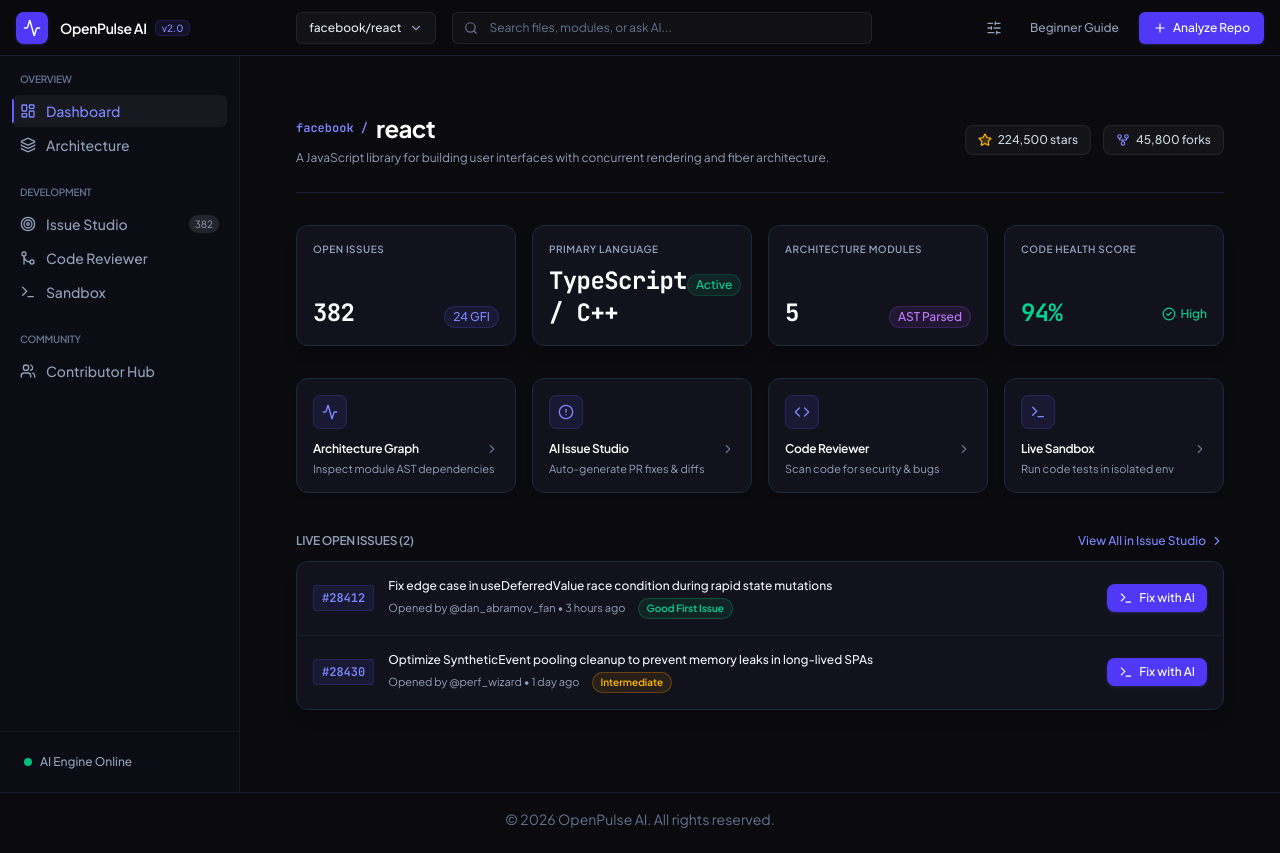
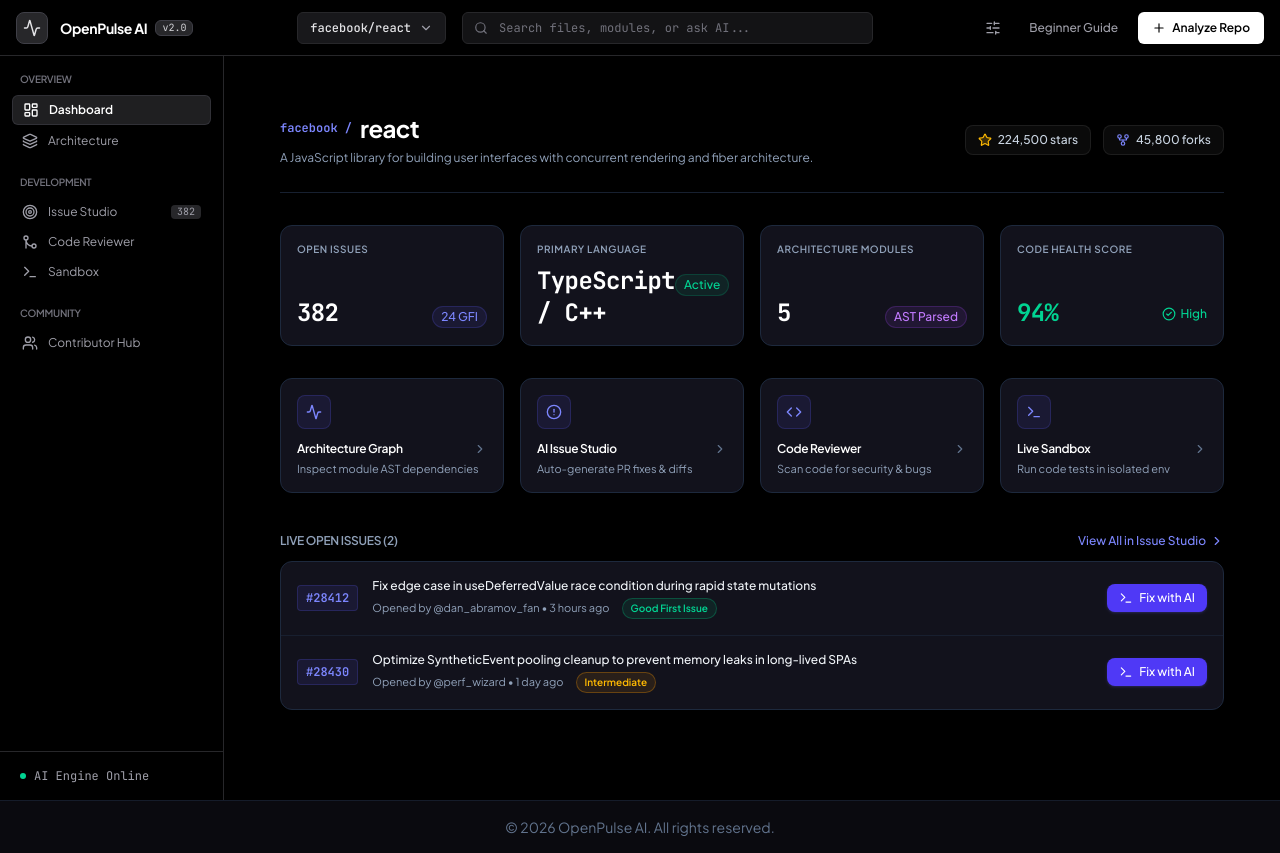
Before and after one commit to aneeshrajdonthi/openpulse-ai, a React (Vite) app: page / in a window 1280 px wide. Built offline with nearby package versions, Linux system fonts and the light colour scheme.

Commit message:
style: overhaul app color scheme to Vercel/Linear obsidian pitch black (#000000) and neutral zinc slate palette

```diff
--- a/src/App.tsx
+++ b/src/App.tsx
@@ -45,7 +45,7 @@
   };
 
   return (
-    <div className="flex flex-col min-h-screen bg-[#0a0a0f] text-slate-200 font-sans selection:bg-indigo-500/30">
+    <div className="flex flex-col min-h-screen bg-black text-zinc-100 font-sans selection:bg-zinc-800">
       {/* Navbar */}
       <Navbar
         repositories={repositories}
--- a/src/components/Navbar.tsx
+++ b/src/components/Navbar.tsx
@@ -34,15 +34,15 @@
   }, []);
 
   return (
-    <nav className="h-14 bg-[#0a0a0f]/90 backdrop-blur-md border-b border-slate-800/80 sticky top-0 z-40 flex items-center justify-between px-4 text-slate-200">
+    <nav className="h-14 bg-black/95 backdrop-blur-md border-b border-zinc-800 sticky top-0 z-40 flex items-center justify-between px-4 text-zinc-200">
       {/* Left section: Logo and Brand */}
       <div className="flex items-center gap-3">
-        <div className="flex items-center justify-center w-8 h-8 rounded-lg bg-indigo-600 text-white shadow-sm shadow-indigo-500/20">
-          <Activity size={18} />
+        <div className="flex items-center justify-center w-8 h-8 rounded-lg bg-zinc-800 border border-zinc-700 text-white shadow-sm">
+          <Activity size={18} className="text-zinc-200" />
         </div>
         <div className="flex items-center gap-2">
-          <span className="font-semibold text-white text-sm tracking-tight">OpenPulse AI</span>
-          <span className="px-1.5 py-0.5 rounded-md bg-indigo-500/10 border border-indigo-500/20 text-indigo-400 text-[10px] font-medium leading-none">
+          <span className="font-bold text-white text-sm tracking-tight">OpenPulse AI</span>
+          <span className="px-1.5 py-0.5 rounded-md bg-zinc-800 border border-zinc-700 text-zinc-300 text-[10px] font-mono leading-none">
             v2.0
           </span>
         </div>
@@ -53,16 +53,16 @@
         <div className="relative" ref={dropdownRef}>
           <button
             onClick={() => setIsRepoDropdownOpen(!isRepoDropdownOpen)}
-            className="flex items-center gap-2 h-8 px-3 rounded-md bg-white/[0.04] hover:bg-white/[0.08] border border-white/[0.08] transition-colors text-xs font-medium text-slate-200"
+            className="flex items-center gap-2 h-8 px-3 rounded-md bg-zinc-900 hover:bg-zinc-800 border border-zinc-800 transition-colors text-xs font-mono font-medium text-zinc-200"
           >
             {selectedRepo ? `${selectedRepo.owner}/${selectedRepo.name}` : 'Select Repository'}
-            <ChevronDown size={14} className="text-slate-400" />
+            <ChevronDown size={14} className="text-zinc-400" />
           </button>
 
           {isRepoDropdownOpen && (
-            <div className="absolute top-full left-0 mt-1 w-64 bg-[#12121c] border border-slate-800 rounded-lg shadow-xl py-1 z-50">
-              <div className="px-3 py-2 border-b border-slate-800/60">
-                <span className="text-[10px] font-semibold text-slate-400 uppercase tracking-wider">Repositories</span>
+            <div className="absolute top-full left-0 mt-1 w-64 bg-zinc-900 border border-zinc-800 rounded-lg shadow-2xl py-1 z-50">
+              <div className="px-3 py-2 border-b border-zinc-800">
+                <span className="text-[10px] font-semibold text-zinc-400 uppercase tracking-wider">Repositories</span>
               </div>
               <div className="max-h-64 overflow-y-auto p-1 space-y-0.5">
                 {repositories.map((repo) => (
@@ -72,24 +72,24 @@
                       onSelectRepo(repo);
                       setIsRepoDropdownOpen(false);
                     }}
-                    className={`w-full flex items-center justify-between px-2.5 py-1.5 text-xs rounded-md transition-colors ${
+                    className={`w-full flex items-center justify-between px-2.5 py-1.5 text-xs rounded-md font-mono transition-colors ${
                       selectedRepo?.id === repo.id
-                        ? 'bg-indigo-600/15 text-indigo-300 font-medium'
-                        : 'text-slate-300 hover:bg-white/[0.05]'
+                        ? 'bg-zinc-800 text-white font-semibold'
+                        : 'text-zinc-300 hover:bg-zinc-800/60'
                     }`}
                   >
                     <span className="truncate">{repo.owner}/{repo.name}</span>
-                    {selectedRepo?.id === repo.id && <Check size={14} className="text-indigo-400" />}
+                    {selectedRepo?.id === repo.id && <Check size={14} className="text-emerald-400" />}
                   </button>
                 ))}
               </div>
-              <div className="p-1 border-t border-slate-800/60">
+              <div className="p-1 border-t border-zinc-800">
                 <button
                   onClick={() => {
                     onOpenNewRepoModal();
                     setIsRepoDropdownOpen(false);
                   }}
-                  className="w-full flex items-center gap-2 px-2.5 py-1.5 text-xs text-indigo-400 hover:bg-indigo-500/10 rounded-md transition-colors font-medium"
+                  className="w-full flex items-center gap-2 px-2.5 py-1.5 text-xs text-zinc-300 hover:bg-zinc-800 rounded-md transition-colors font-medium"
                 >
                   <Plus size={14} />
                   <span>Connect New Repo...</span>
@@ -100,11 +100,11 @@
         </div>
 
         <div className="flex-1 relative flex items-center">
-          <Search size={14} className="absolute left-3 text-slate-500" />
+          <Search size={14} className="absolute left-3 text-zinc-500" />
           <input
             type="text"
             placeholder="Search files, modules, or ask AI..."
-            className="w-full h-8 pl-9 pr-3 bg-white/[0.03] border border-white/[0.08] rounded-md text-xs text-slate-200 placeholder:text-slate-500 focus:outline-none focus:border-indigo-500/50 transition-all"
+            className="w-full h-8 pl-9 pr-3 bg-zinc-900/80 border border-zinc-800 rounded-md text-xs text-zinc-200 placeholder:text-zinc-500 focus:outline-none focus:border-zinc-600 font-mono transition-all"
           />
         </div>
       </div>
@@ -113,20 +113,20 @@
       <div className="flex items-center gap-2">
         <button
           onClick={onOpenAISettings}
-          className="p-2 rounded-md text-slate-400 hover:text-white hover:bg-white/[0.05] transition-colors"
+          className="p-2 rounded-md text-zinc-400 hover:text-white hover:bg-zinc-800 transition-colors"
           title="AI Settings"
         >
           <SlidersHorizontal size={16} />
         </button>
         <button
           onClick={onToggleBeginnerGuide}
-          className="text-xs font-medium text-slate-400 hover:text-slate-200 px-3 h-8 flex items-center transition-colors"
+          className="text-xs font-medium text-zinc-400 hover:text-white px-3 h-8 flex items-center transition-colors"
         >
           Beginner Guide
         </button>
         <button
           onClick={onOpenNewRepoModal}
-          className="h-8 px-3.5 bg-indigo-600 hover:bg-indigo-500 text-white text-xs font-medium rounded-md shadow-sm shadow-indigo-500/20 transition-colors flex items-center gap-1.5"
+          className="h-8 px-3.5 bg-white hover:bg-zinc-200 text-black text-xs font-semibold rounded-md shadow-sm transition-colors flex items-center gap-1.5"
         >
           <Plus size={14} />
           <span>Analyze Repo</span>
--- a/src/components/Sidebar.tsx
+++ b/src/components/Sidebar.tsx
@@ -1,4 +1,3 @@
-// Sidebar.tsx
 import {
   LayoutDashboard,
   Layers,
@@ -41,11 +40,11 @@
   ];
 
   return (
-    <aside className="w-60 h-[calc(100vh-4rem)] sticky top-16 flex flex-col bg-[#0c0c14] border-r border-white/5 shrink-0">
+    <aside className="w-56 h-[calc(100vh-3.5rem)] sticky top-14 flex flex-col bg-black border-r border-zinc-800 shrink-0 select-none">
       <div className="flex-1 overflow-y-auto py-4">
         {navGroups.map((group, idx) => (
-          <div key={idx} className="mb-6 px-3">
-            <h3 className="mb-2 px-2 text-[10px] font-semibold text-slate-500 uppercase tracking-wider">
+          <div key={idx} className="mb-5 px-3">
+            <h3 className="mb-2 px-2 text-[10px] font-semibold text-zinc-500 uppercase tracking-wider font-mono">
               {group.title}
             </h3>
             <div className="space-y-0.5">
@@ -56,22 +55,19 @@
                   <button
                     key={item.id}
                     onClick={() => onTabChange(item.id)}
-                    className={`w-full flex items-center justify-between px-2 py-1.5 text-sm rounded-md transition-colors relative ${
+                    className={`w-full flex items-center justify-between px-2.5 py-1.5 text-xs rounded-md transition-colors relative ${
                       isActive
-                        ? 'bg-white/5 text-indigo-400'
-                        : 'text-slate-400 hover:text-slate-200 hover:bg-white/5'
+                        ? 'bg-zinc-800/80 text-white font-semibold border border-zinc-700/60 shadow-sm'
+                        : 'text-zinc-400 hover:text-zinc-200 hover:bg-zinc-900'
                     }`}
                   >
-                    {isActive && (
-                      <div className="absolute left-0 top-1 bottom-1 w-0.5 bg-indigo-500 rounded-r" />
-                    )}
                     <div className="flex items-center gap-2.5">
-                      <Icon className="w-4 h-4" />
-                      <span className="font-medium">{item.label}</span>
+                      <Icon className={`w-4 h-4 ${isActive ? 'text-white' : 'text-zinc-400'}`} />
+                      <span>{item.label}</span>
                     </div>
                     {item.badge !== undefined && (
-                      <span className={`text-[10px] px-1.5 py-0.5 rounded-full ${
-                        isActive ? 'bg-indigo-500/20 text-indigo-400' : 'bg-white/10 text-slate-400'
+                      <span className={`text-[10px] px-1.5 py-0.2 font-mono rounded ${
+                        isActive ? 'bg-zinc-700 text-white font-semibold' : 'bg-zinc-800 text-zinc-400'
                       }`}>
                         {item.badge}
                       </span>
@@ -84,10 +80,10 @@
         ))}
       </div>
 
-      <div className="p-4 border-t border-white/5 mt-auto">
-        <div className="flex items-center gap-2 px-2 py-1.5 text-xs text-slate-400">
-          <div className="w-2 h-2 rounded-full bg-emerald-500" />
-          <span className="font-medium">AI Engine Online</span>
+      <div className="p-3 border-t border-zinc-800 mt-auto">
+        <div className="flex items-center gap-2 px-2 py-1 text-xs text-zinc-400 font-mono">
+          <div className="w-1.5 h-1.5 rounded-full bg-emerald-400" />
+          <span>AI Engine Online</span>
         </div>
       </div>
     </aside>
--- a/src/index.css
+++ b/src/index.css
@@ -7,19 +7,16 @@
 }
 
 body {
-  background-color: #0a0a0f;
-  color: #e8e8f0;
+  background-color: #000000;
+  color: #f4f4f5;
   font-family: 'Plus Jakarta Sans', ui-sans-serif, system-ui, sans-serif;
   -webkit-font-smoothing: antialiased;
   -moz-osx-font-smoothing: grayscale;
-  background-image: radial-gradient(rgba(255, 255, 255, 0.05) 1px, transparent 1px);
-  background-size: 24px 24px;
-  background-position: 0 0;
 }
 
 ::selection {
-  background-color: rgba(99, 102, 241, 0.3);
-  color: #c7d2fe;
+  background-color: rgba(255, 255, 255, 0.2);
+  color: #ffffff;
 }
 
 h1, h2, h3, h4, h5, h6 {
@@ -31,7 +28,7 @@
   font-family: 'JetBrains Mono', ui-monospace, monospace;
 }
 
-/* Scrollbar styles */
+/* Custom Scrollbars */
 ::-webkit-scrollbar {
   width: 6px;
   height: 6px;
@@ -40,9 +37,9 @@
   background: transparent;
 }
 ::-webkit-scrollbar-thumb {
-  background: rgba(255, 255, 255, 0.1);
+  background: #27272a;
   border-radius: 9999px;
 }
 ::-webkit-scrollbar-thumb:hover {
-  background: rgba(255, 255, 255, 0.2);
+  background: #3f3f46;
 }
```
Also changed, not shown: src/components/ArchitectureGraphView.tsx (+41 -41 lines).
